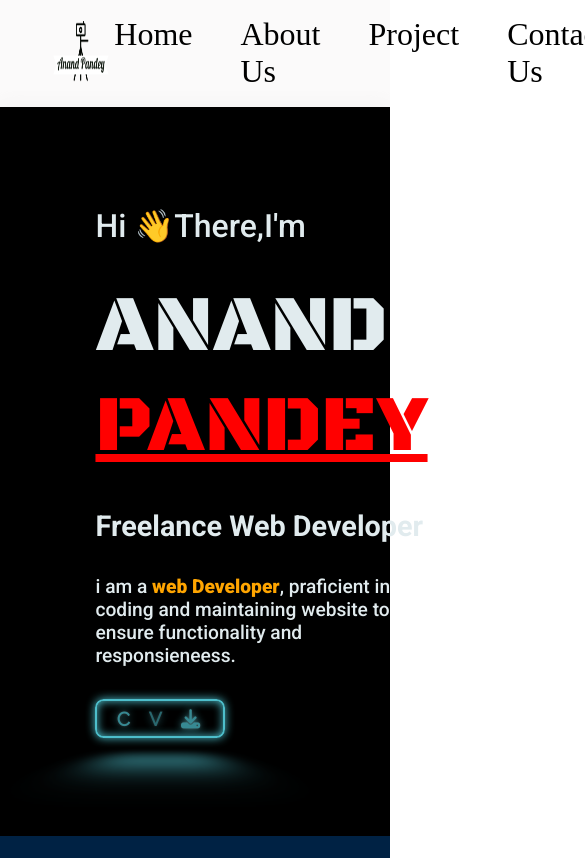
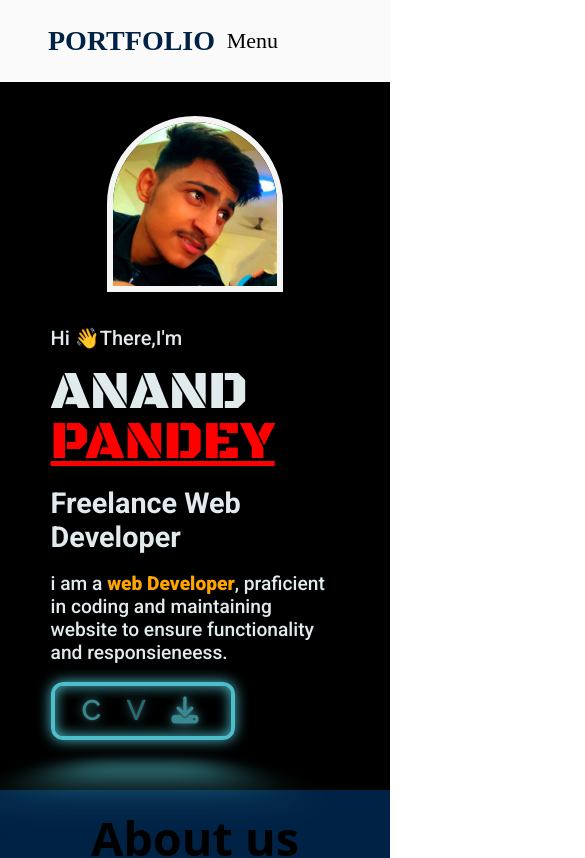
Before and after one commit to anandpandey2005/html-css-javascript-react-projects, a plain HTML site: page porfolio/index.html in a window 390 px wide. Shown: the top 858 px of the page, 585 px wide, since content can reach past the window. Drawn offline with Linux system fonts and the light colour scheme; a web font is replaced by a local one.

Commit message:
made 600px responsive

```diff
--- a/porfolio/index.css
+++ b/porfolio/index.css
@@ -19,7 +19,7 @@
 }
 
 .topic {
-  font-size: 60px;
+  font-size: 40px;
   font-family: "Honk", system-ui;
   font-optical-sizing: auto;
   font-weight: 400;
@@ -27,7 +27,7 @@
     "MORF" 15,
     "SHLN" 50;
   text-align: center;
-  padding: 2rem;
+  padding: 1rem;
   background-color: #002244;
 }
 
@@ -64,7 +64,7 @@
 .parser {
 
   width: 100vw;
-  height: 13vh;
+  height: 10vh;
 
 }
 
@@ -102,14 +102,14 @@ p {
 nav {
 
   width: 100%;
-  height: 13vh;
+  height: 10vh;
   padding: 0rem 7rem 0rem 3rem;
   align-items: center;
   justify-content: space-between;
   flex-wrap: nowrap;
   position: fixed;
   z-index: 99;
-  border-bottom: 3px solid black;
+  border-bottom: 2px solid black;
   background-color: rgba(249, 247, 247, 0.6);
   /* Transparent background color */
   backdrop-filter: blur(10px);
@@ -117,15 +117,18 @@ nav {
 
 }
 
-.logo img {
-
-  width: 17vw;
-  height: 15vh;
-
+.logo a{
+  text-decoration: none;
+  font-size: 32px;
+  font-weight: 600;
+  color: #002244;
+  margin-left: 0 35px;
 }
-
+.menu-icon {
+  display: none;
+}
 .links {
-  font-size: 2rem;
+  font-size: 1.5VW;
   text-transform: capitalize;
   gap: 3rem;
   list-style: none;
@@ -134,8 +137,8 @@ nav {
 }
 
 .link:hover {
-  transition: 1s ease-out;
-  transform: scale(1.2);
+  transition: 0.2s ease-out;
+  transform: scale(1.06);
   color: #002244;
 
 }
@@ -159,11 +162,9 @@ nav {
 }
 
 .left img {
-  max-width: 30vw;
+  width: 30vw;
   border: 1rem whitesmoke solid;
   border-radius: 15rem 15rem 0rem 0rem;
-
-
 }
 
 .right {
@@ -398,9 +399,75 @@ nav {
 }
 
 @media only screen and (max-width: 600px) {
+
+  .links{
+    display: none;
+  }
+  .logo a{
+    font-size: 28px;
+    margin-left: 0;
+  }
+  .menu-icon {
+    display: block;
+    font-size: 22px;
+  }
+  .home{
+    flex-direction: column;
+  }
+  .left {
+    width: 80%;
+  }
+  .right{
+    padding: 0.6rem;
+  }
+  .right p {
+    padding: 0.56rem;
+  }
+  .name-over{
+    font-size: 20px;
+    padding: 0;
+  }
+  .name{
+    font-size: 54px;
+    line-height: 50px;
+  }
+  .nameplate-profession{
+    padding: 0;
+  }
   .glowing-btn {
-    font-size: 1em;
+    font-size: 1.4em;
   }
+
+
+  .home{
+    padding: 2rem;
+    height: auto;
+  }
+  .about-us-container{
+    flex-direction: column;
+  }
+  .left-about-us{
+    display: none;
+    background: #fff;
+  }
+  .left img {
+    border: 0.4rem whitesmoke solid;
+    width: auto;
+    height: 45vw;
+  }
+  .right-about-us {
+    display:block;
+    margin: 0;
+    padding: 0;
+  }
+  .description p{
+    margin-right: 0;
+    padding: 0rem;
+    font-size: 18px;
+    font-weight: 400;
+  }
+
+
 }
 
 /* +++++++++++++++++++++++++++++++ about us css ++++++++++++++++++++++++++++++ */
@@ -428,7 +495,7 @@ justify-content: space-between;
   row-gap: 1rem;
   text-align: center;
   padding: 3rem;
-  background-color: antiquewhite;
+  background-color: rgb(255, 255, 255);
 }
 
 .social-media{
@@ -452,7 +519,7 @@ justify-content: space-between;
   font-style: normal;
   min-width: 10%;
   max-width: 695px;
-  margin-right: 350px;
+  /* margin-right: 350px; */
   padding: 3rem;
   align-items: center;
 }
@@ -535,7 +602,7 @@ justify-content: space-between;
 
 .platform1 {
   margin: 2rem 0rem 2rem 0rem;
-  padding: 0.8rem;
+  padding: 0.5rem;
   display: flex;
   gap: 4rem;
   background-color: #E1EBEE;
@@ -544,7 +611,7 @@ justify-content: space-between;
 }
 
 .platform2 {
-  padding: 0.8rem;
+  padding: 0.5rem;
   display: flex;
   gap: 4rem;
   background-color: rgb(240, 194, 12);
@@ -552,7 +619,7 @@ justify-content: space-between;
 }
 
 .platform-icon {
-  padding: 2rem;
+  padding: 1.4rem;
   font-size: 1.5rem;
   color: white;
   border-radius: 5px;
@@ -560,7 +627,7 @@ justify-content: space-between;
 }
 
 .platform-contact {
-  padding: 2rem;
+  padding: 1.4rem;
   font-size: 1.5rem;
   font-weight: 900;
 
--- a/porfolio/index.html
+++ b/porfolio/index.html
@@ -14,9 +14,10 @@
   <body>
     <nav class="flex">
       <div class="logo">
-        <a href="index.html"
-          ><img src="logos\Anand Pandey_transparent.png" alt=""
-        /></a>
+        <a href="index.html">
+          PORTFOLIO
+          <!-- <img src="logos\Anand Pandey_transparent.png" alt=""/> -->
+        </a>
       </div>
       <div class="links flex">
         <li class="link a">home</li>
@@ -24,6 +25,7 @@
         <a href="#project" class="a"> <li class="link a">project</li> </a>
         <a href="#contact-us" class="a"> <li class="link a">contact us</li></a>
       </div>
+      <div class="menu-icon"> Menu </div>
     </nav>
     <div class="parser"></div>
     <div class="home flex" id="#home">
@@ -132,7 +134,7 @@
     <div id="contact-us" class="contact-us">
       <div class="topic"><h3>Contact us</h3></div>
       <div class="inner-contact-us">
-        <h1 class="highlight centre">dont't hesitate to ask everything about us</h1>
+        <h1 class="highlight centre">Don't hesitate to ask anything about us</h1>
         <div class="platform1">
           <div class="platform-icon">
             <i class="fa-solid fa-phone fa-shake"></i>
```
